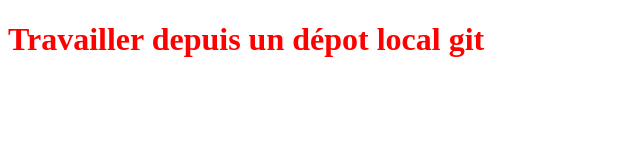
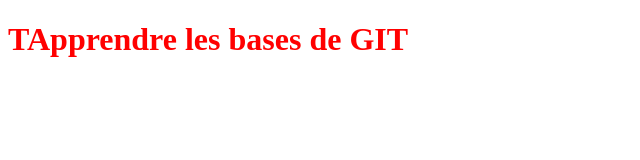
Before and after one commit to eidoledeveloppeur/ePortfolio, a plain HTML site: page index.html in a window 1280 px wide. Shown: the whole page, without its empty margins (0-640 px from the left). Drawn offline with Linux system fonts and the light colour scheme.

Commit message:
Modification du titre H1

```diff
--- a/index.html
+++ b/index.html
@@ -5,6 +5,6 @@
         <link rel="stylesheet" type="text/css" href="styles.css">
 </head>
 <body>
-    <h1>Travailler depuis un dépot local git</h1>
+    <h1>TApprendre les bases de GIT</h1>
 </body>
 </html>
```
